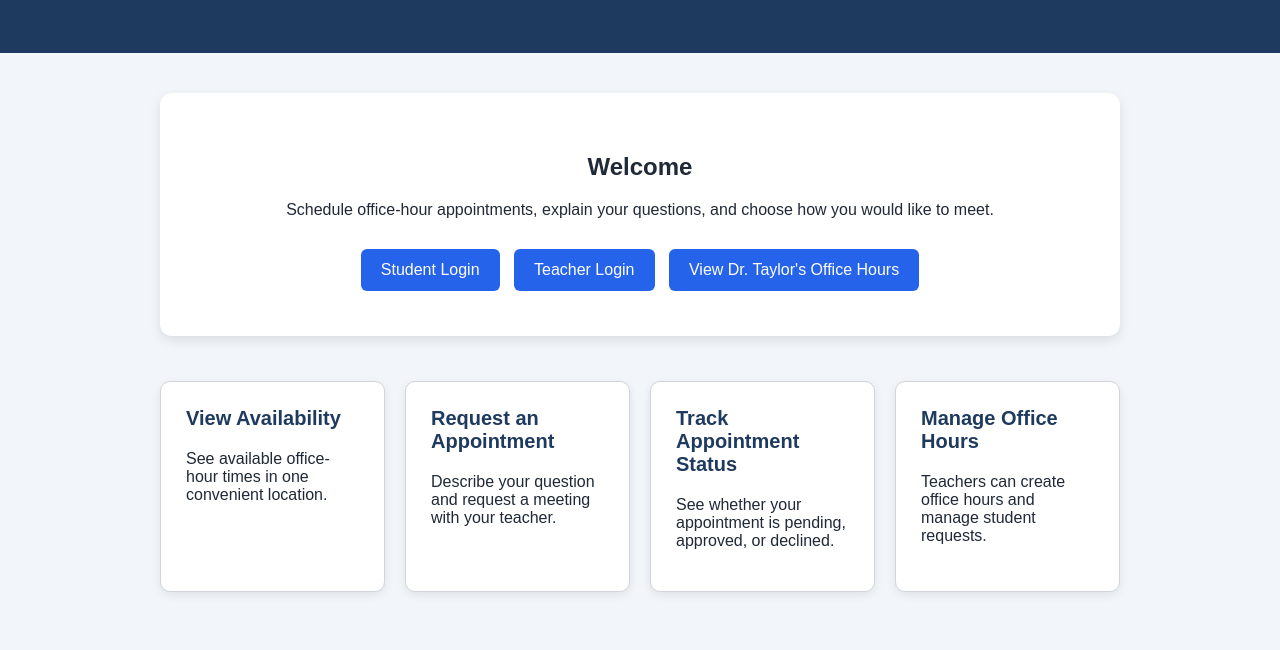
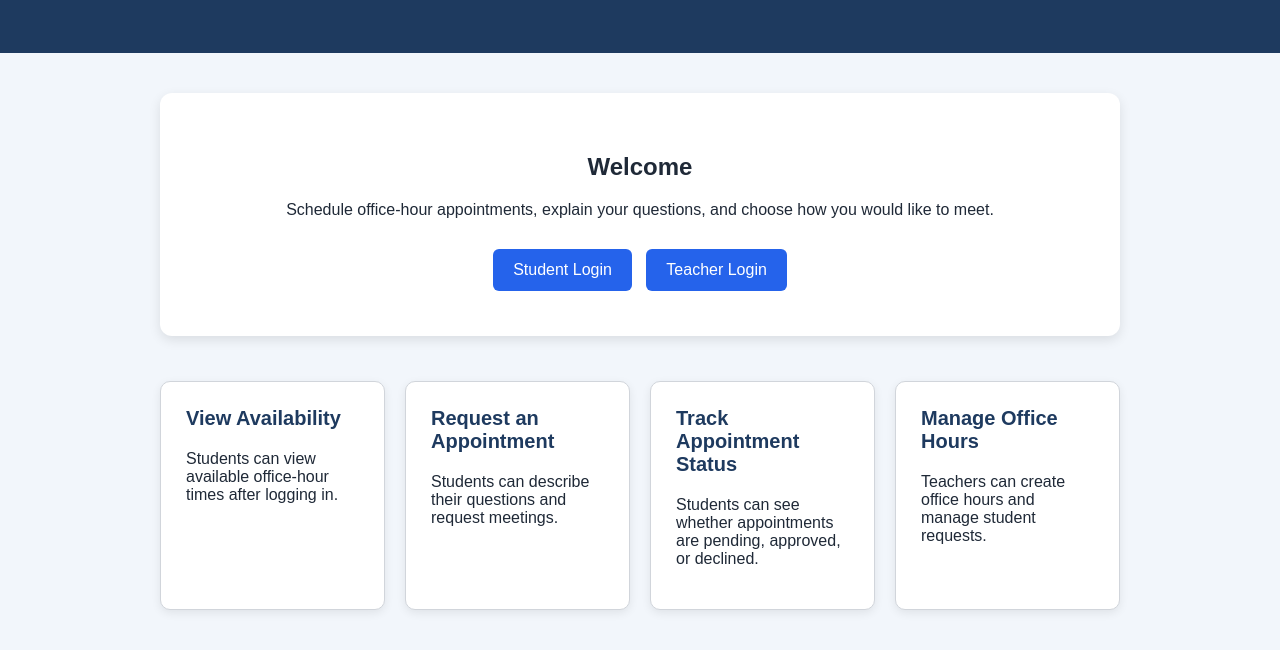
Before and after one commit to megasart/Office_Hour_Scheduler, a website: page public/index.html in a window 1280 px wide. Shown: the part 114-764 px from the top of the page. Drawn offline with Linux system fonts and the light colour scheme.

Commit message:
Simplify home page navigation

```diff
--- a/public/index.html
+++ b/public/index.html
@@ -33,10 +33,6 @@
           <a class="button" href="/login.html">
             Teacher Login
           </a>
-
-          <a class="button" href="/teacher/taylor">
-            View Dr. Taylor's Office Hours
-          </a>
         </div>
       </section>
 
@@ -44,21 +40,22 @@
         <div class="card">
           <h3>View Availability</h3>
           <p>
-            See available office-hour times in one convenient location.
+            Students can view available office-hour times after logging in.
           </p>
         </div>
 
         <div class="card">
           <h3>Request an Appointment</h3>
           <p>
-            Describe your question and request a meeting with your teacher.
+            Students can describe their questions and request meetings.
           </p>
         </div>
 
         <div class="card">
           <h3>Track Appointment Status</h3>
           <p>
-            See whether your appointment is pending, approved, or declined.
+            Students can see whether appointments are pending, approved,
+            or declined.
           </p>
         </div>
 
```
